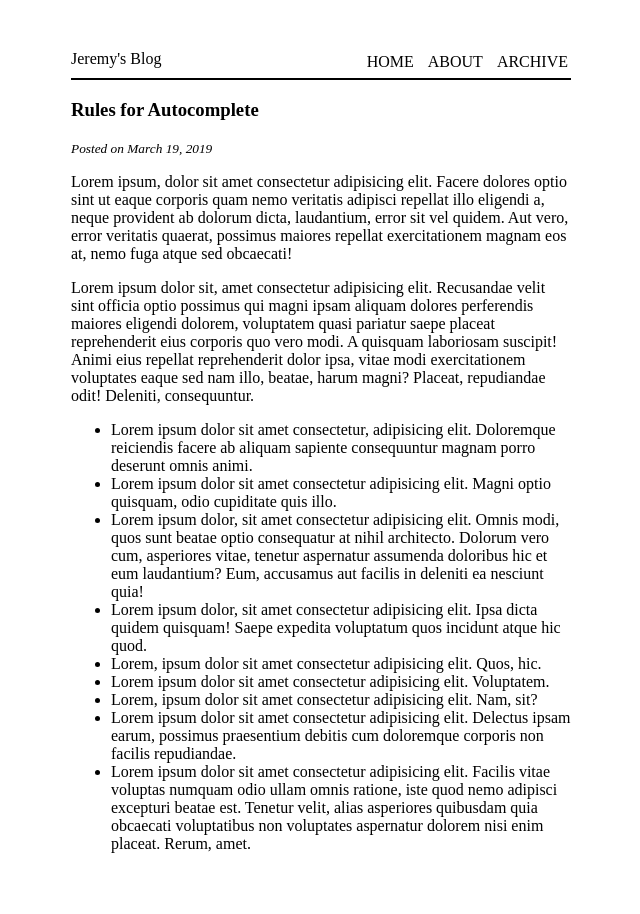
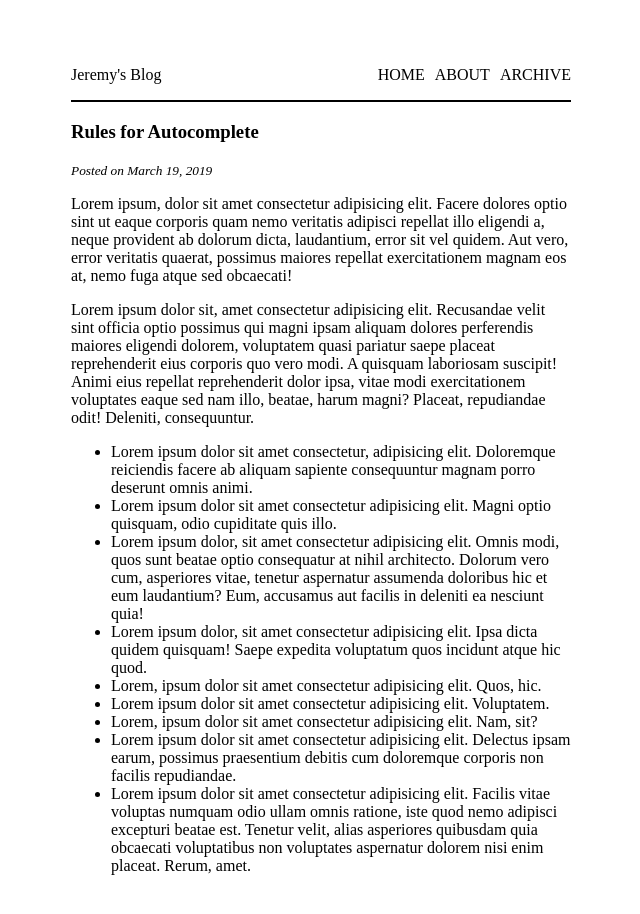
Before and after one commit to iporsega/FrontEnd17Homeworks, a plain HTML site: page homework2/Homework 2 - Blog/blog.html in a window 1280 px wide. Shown: the whole page, without its empty margins (319-959 px from the left). Drawn offline with Linux system fonts and the light colour scheme.

Commit message:
Homework02 - imbunatatit

```diff
--- a/homework2/Homework 2 - Blog/blog.css
+++ b/homework2/Homework 2 - Blog/blog.css
@@ -3,17 +3,28 @@ body {
   margin: 50px auto;
 }
 
-  table {
-    float: right;
+.blog-header {
+  border-bottom: 2px solid #000;
+  display: flex;
+  justify-content: space-between;
+  align-items: center;
 }
 
-  .blog-header {
-    border-bottom: 2px solid #000;
-    padding-bottom: 10px;
+.nav-bar {
+  display: flex;
+  gap: 10px;
 }
 
-  table a {
+.nav-bar li {
+  list-style: none;
+}
+
+.nav-bar li a {
   color: #000;
   text-decoration: none;
-    padding-left: 10px;
+  text-transform: uppercase;
 }
+
+.nav-bar li a:hover {
+  color: blue;
+}
--- a/homework2/Homework 2 - Blog/blog.html
+++ b/homework2/Homework 2 - Blog/blog.html
@@ -10,13 +10,11 @@
   <body>
     <div class="blog-header">
       <span>Jeremy's Blog</span>
-      <table>
-        <tr>
-          <td><a href="#">HOME</a></td>
-          <td><a href="#">ABOUT</a></td>
-          <td><a href="#">ARCHIVE</a></td>
-        </tr>
-      </table>
+      <ul class="nav-bar">
+        <li><a href="#">Home</a></li>
+        <li><a href="#">About</a></li>
+        <li><a href="#">Archive</a></li>
+      </ul>
     </div>
     <h3>Rules for Autocomplete</h3>
     <small><i>Posted on March 19, 2019</i></small>
--- a/homework2/Homework 2 - extrawork/beagle.css
+++ b/homework2/Homework 2 - extrawork/beagle.css
@@ -19,13 +19,11 @@ body {
 
 .left-col {
     width: 30%;
-    float: left;
     border-right: 1px solid lightgray
 }
 
 .right-col {
     width: 70%;
-    float: right;
 }
 
 .left-col p {
```
Lines whose indentation alone changed are shown as unchanged.
